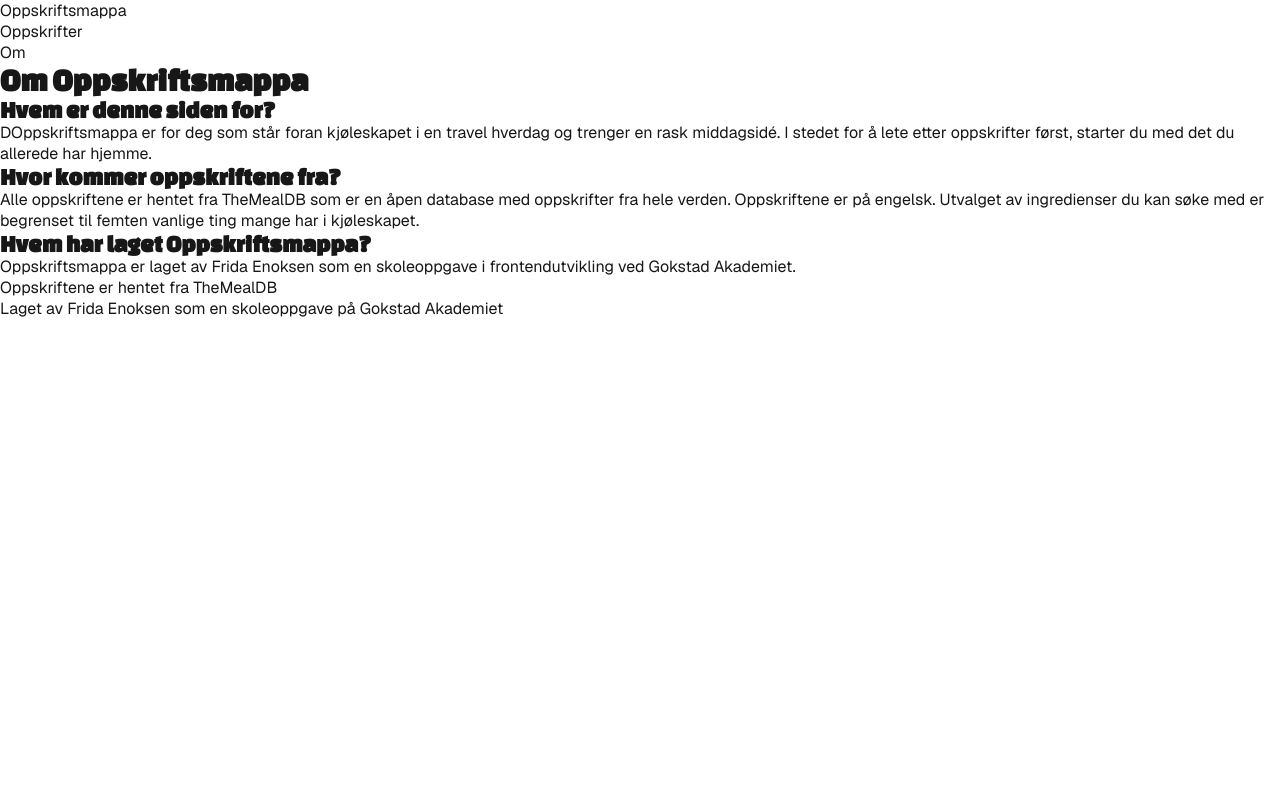
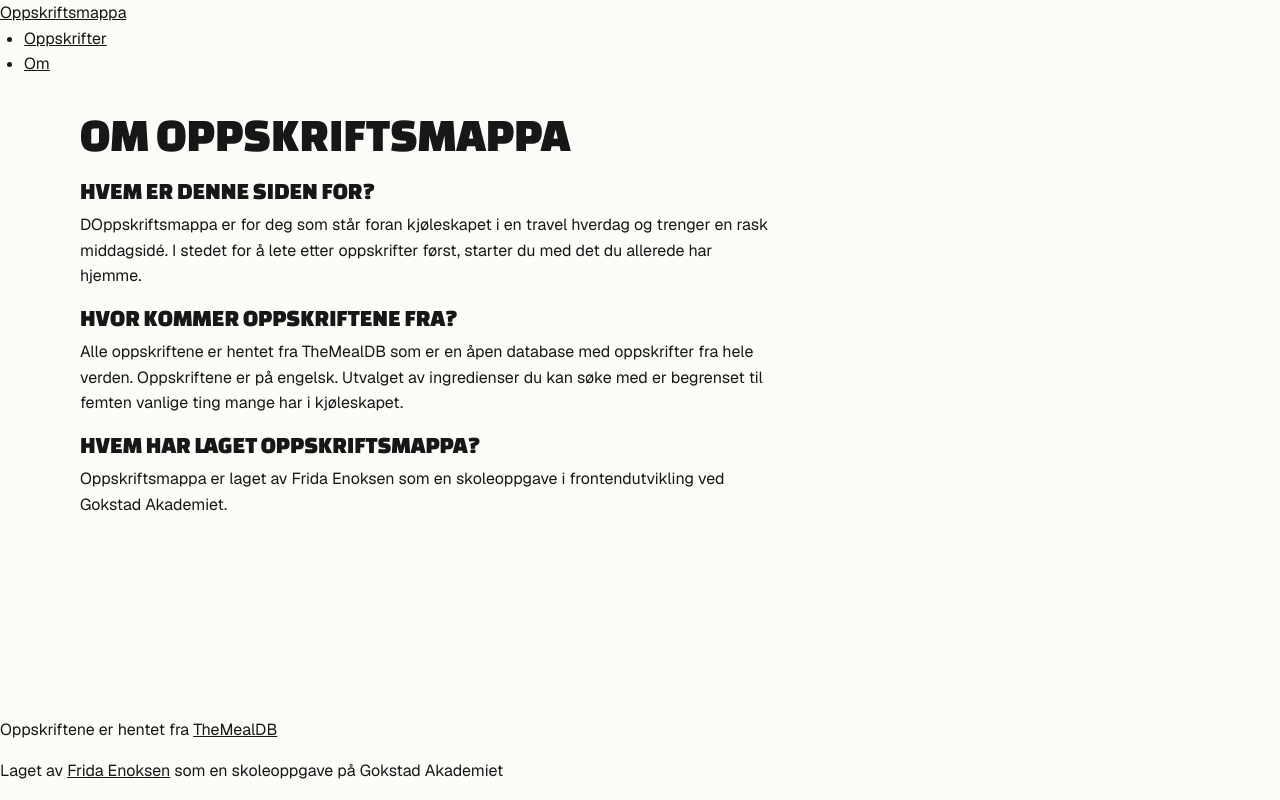
Before and after one commit to fridaenoksen-dev/oppskriftsmappa, a Next.js app: page /about in a window 1280 px wide. Built offline with nearby package versions, Linux system fonts and the light colour scheme.

Commit message:
Styling: setup of cards in grid with css

```diff
--- a/app/globals.css
+++ b/app/globals.css
@@ -1,42 +1,10 @@
 :root {
-  --background: #ffffff;
+  --background: #fdfcf9;
   --foreground: #171717;
-}
-
-@media (prefers-color-scheme: dark) {
-  :root {
-    --background: #0a0a0a;
-    --foreground: #ededed;
-  }
-}
-
-html {
-  height: 100%;
-}
-
-html,
-body {
-  max-width: 100vw;
-  overflow-x: hidden;
-}
-
-body {
-  min-height: 100%;
-  display: flex;
-  flex-direction: column;
-  color: var(--foreground);
-  background: var(--background);
-  font-family: var(--font-geist-sans);
-  -webkit-font-smoothing: antialiased;
-  -moz-osx-font-smoothing: grayscale;
-}
-
-h1,
-h2,
-h3,
-h4,
-h5 {
-  font-family: var(--font-changa), sans-serif;
+  --muted: #5c5c5c;
+  --line: #171717;
+  --accent: #b5452b;
+  --space: 1rem;
 }
 
 * {
@@ -45,17 +13,64 @@ h5 {
   margin: 0;
 }
 
+body {
+  min-height: 100vh;
+  display: flex;
+  flex-direction: column;
+  color: var(--foreground);
+  background: var(--background);
+  font-family: var(--font-geist-sans), sans-serif;
+  line-height: 1.6;
+}
+
+main {
+  flex: 1;
+  width: 100%;
+  max-width: 72rem;
+  margin: 0 auto;
+  padding: calc(var(--space) * 2) var(--space);
+}
+
+h1,
+h2,
+h3 {
+  font-family: var(--font-changa), sans-serif;
+  font-weight: 400;
+  line-height: 1.1;
+  text-transform: uppercase;
+}
+
+h1 {
+  font-size: clamp(2rem, 6vh, 3.5rem);
+  margin-bottom: var(--space);
+}
+
+h2 {
+  font-size: 1.5rem;
+  margin-bottom: calc(var(--space) / 2);
+}
+
+p {
+  max-width: 65ch;
+  margin-bottom: var(--space);
+}
+
+ol,
+ul {
+  padding-left: 1.5rem;
+}
+
+img {
+  display: block;
+  max-width: 100%;
+  height: auto;
+}
+
 a {
   color: inherit;
-  text-decoration: none;
 }
 
-@media (prefers-color-scheme: dark) {
-  html {
-    color-scheme: dark;
-  }
+:focus-visible {
+  outline: 3px solid var(--accent);
+  outline-offset: 3px;
 }
-
-ol {
-  padding-left: 1.5rem;
-}
--- a/app/recipes/page.tsx
+++ b/app/recipes/page.tsx
@@ -1,7 +1,7 @@
 import { getMealsByIngredient } from "@/lib/api";
 import RecipeCard from "@/components/RecipeCard";
-import IngredientForm from "@/components/IngredientForm";
 import IngredientPicker from "@/components/IngredientPicker";
+import styles from "./page.module.css";
 
 type RecipesPageProps = {
   searchParams: Promise<{ ingredient?: string }>;
@@ -30,7 +30,7 @@ export default async function AllRecipesPage({
       {meals.length === 0 ? (
         <p>Fant ingen oppskrifter med denne ingrediensen. Prøv en annen.</p>
       ) : (
-        <ul>
+        <ul className={styles.grid}>
           {meals.map((meal) => (
             <li key={meal.idMeal}>
               <RecipeCard meal={meal} />
```
Also changed, not shown: app/recipes/page.module.css (added, +7 -0 lines), components/RecipeCard.module.css (added, +21 -0 lines), components/RecipeCard.tsx (+6 -3 lines).
